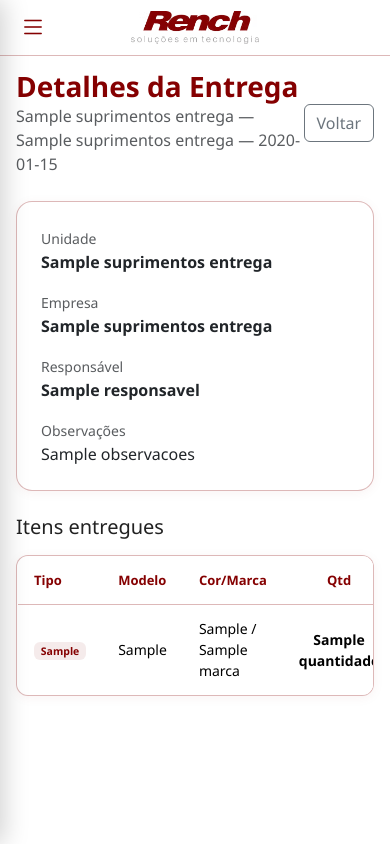
After one commit to donyury-dev/rench-estoque, a Flask app: page /suprimentos/entrega/3 in a window 390 px wide. The commit adds this page. Run offline with Flask 3, Linux system fonts and the light colour scheme; a user stored in the database is signed in; tables that the repository leaves empty hold one stand-in row (values such as "Sample post"); a database or web service that is not in the repository returns one stand-in record (values such as "Sample title"); parts of the project's set-up code (start-up, migrations or seed data) failed here and were passed over; some libraries are stand-ins or nearby versions.

Commit message:
feat: layout mobile responsivo com menu hamburguer e historico de estoque com motivo/unidade

```diff
--- a/rench_web/app.py
+++ b/rench_web/app.py
@@ -1678,6 +1678,38 @@ def lista_suprimentos():
         entregas=list(entregas.values()), locais=locais, tipos=tipos,
         busca=busca, filtro_unidade=unidade_id, filtro_tipo=tipo)
 
+
+@app.route('/suprimentos/entrega/<int:entrega_id>')
+@login_required
+def detalhes_entrega(entrega_id):
+    db = get_db()
+    cur = db.cursor()
+
+    cur.execute("""
+        SELECT se.*, u.nome as unidade_nome, emp.nome as empresa_nome
+        FROM suprimentos_entregas se
+        JOIN unidades u ON u.id = se.unidade_id
+        JOIN empresas emp ON emp.id = u.empresa_id
+        WHERE se.id = %s
+    """, (entrega_id,))
+    entrega = cur.fetchone()
+    if not entrega:
+        flash('Entrega nao encontrada.', 'danger')
+        return redirect(url_for('lista_suprimentos'))
+
+    cur.execute("""
+        SELECT si.*, e.quantidade as estoque_atual
+        FROM suprimentos_itens si
+        LEFT JOIN estoque e ON e.tipo_suprimento = (si.tipo_suprimento || ' ' || COALESCE(si.cor_selecionada, ''))
+            AND e.modelo_impressora = si.modelo_impressora
+            AND COALESCE(e.marca, '') = COALESCE(si.marca, '')
+        WHERE si.entrega_id = %s
+    """, (entrega_id,))
+    itens = cur.fetchall()
+
+    return render_template('suprimento_detalhes.html', entrega=entrega, itens=itens)
+
+
 @app.route('/suprimentos/mobile', methods=['GET', 'POST'])
 @login_required
 def suprimento_mobile():
@@ -2200,10 +2232,19 @@ def estoque_historico(estoque_id):
         return redirect(url_for('controle_estoque'))
 
     cur.execute("""
-        SELECT * FROM estoque_movimentacoes
-        WHERE estoque_id=%s
-        ORDER BY data_movimento DESC, id DESC
-    """, (estoque_id,))
+        SELECT em.*, si.motivo_padrao, si.defeito, si.motivo as motivo_item,
+               se.unidade_id, u.nome as unidade_nome, emp.nome as empresa_nome, se.observacoes
+        FROM estoque_movimentacoes em
+        LEFT JOIN suprimentos_entregas se ON se.id = em.entrega_id
+        LEFT JOIN unidades u ON u.id = se.unidade_id
+        LEFT JOIN empresas emp ON emp.id = u.empresa_id
+        LEFT JOIN suprimentos_itens si ON si.entrega_id = em.entrega_id
+            AND si.tipo_suprimento = %s
+            AND COALESCE(si.modelo_impressora, '') = COALESCE(%s, '')
+            AND COALESCE(si.marca, '') = COALESCE(%s, '')
+        WHERE em.estoque_id=%s
+        ORDER BY em.data_movimento DESC, em.id DESC
+    """, (item['tipo_suprimento'], item['modelo_impressora'] or '', item['marca'] or '', estoque_id))
     movimentacoes = cur.fetchall()
 
     return render_template('estoque_historico.html', item=item, movimentacoes=movimentacoes)
@@ -2221,12 +2262,22 @@ def api_estoque_historico():
     cur = db.cursor()
     estoque_id, _ = buscar_ou_criar_estoque(cur, tipo, modelo, marca)
     cur.execute("""
-        SELECT id, tipo_movimento, quantidade, saldo_antes, saldo_depois, motivo, responsavel, data_movimento
-        FROM estoque_movimentacoes
-        WHERE estoque_id=%s
-        ORDER BY data_movimento DESC, id DESC
+        SELECT em.id, em.tipo_movimento, em.quantidade, em.saldo_antes, em.saldo_depois,
+               em.motivo, em.responsavel, em.data_movimento, em.entrega_id,
+               si.motivo_padrao, si.defeito, si.motivo as motivo_item,
+               u.nome as unidade_nome, emp.nome as empresa_nome
+        FROM estoque_movimentacoes em
+        LEFT JOIN suprimentos_entregas se ON se.id = em.entrega_id
+        LEFT JOIN unidades u ON u.id = se.unidade_id
+        LEFT JOIN empresas emp ON emp.id = u.empresa_id
+        LEFT JOIN suprimentos_itens si ON si.entrega_id = em.entrega_id
+            AND si.tipo_suprimento = %s
+            AND COALESCE(si.modelo_impressora, '') = COALESCE(%s, '')
+            AND COALESCE(si.marca, '') = COALESCE(%s, '')
+        WHERE em.estoque_id=%s
+        ORDER BY em.data_movimento DESC, em.id DESC
         LIMIT 100
-    """, (estoque_id,))
+    """, (tipo, modelo, marca or '', estoque_id))
     rows = cur.fetchall()
     movimentacoes = []
     for r in rows:
@@ -2237,7 +2288,13 @@ def api_estoque_historico():
             'saldo_antes': r['saldo_antes'],
             'saldo_depois': r['saldo_depois'],
             'motivo': r['motivo'],
+            'motivo_padrao': r['motivo_padrao'],
+            'motivo_item': r['motivo_item'],
+            'defeito': r['defeito'],
             'responsavel': r['responsavel'],
+            'entrega_id': r['entrega_id'],
+            'unidade_nome': r['unidade_nome'],
+            'empresa_nome': r['empresa_nome'],
             'data_movimento': r['data_movimento'].strftime('%d/%m/%Y %H:%M') if r['data_movimento'] else None
         })
     return jsonify({'movimentacoes': movimentacoes})
--- a/rench_web/templates/base.html
+++ b/rench_web/templates/base.html
@@ -57,12 +57,36 @@
   .mov-card i{font-size:22px;}
   .mov-info p{margin:0;}
   .mov-data{font-size:13px;color:#888;}
+
+  /* Mobile: menu lateral retrátil */
+  @media (max-width: 991.98px) {
+    :root{--sidebar-width:0px;}
+    .sidebar{transform:translateX(-100%);width:260px;transition:transform .25s ease;box-shadow:4px 0 24px rgba(0,0,0,.18);}
+    .sidebar.show{transform:translateX(0);}
+    .main-content{margin-left:0;padding:70px 16px 25px;}
+    .mobile-header{position:fixed;top:0;left:0;right:0;height:56px;background:#fff;border-bottom:1px solid var(--primary-borda);z-index:999;display:flex;align-items:center;justify-content:space-between;padding:0 16px;}
+    .mobile-header .mobile-logo{max-height:34px;}
+    .mobile-header .btn-menu{background:transparent;border:0;color:var(--primary);font-size:26px;padding:4px;}
+    .sidebar-backdrop{position:fixed;inset:0;background:rgba(0,0,0,.45);z-index:999;opacity:0;visibility:hidden;transition:.2s;}
+    .sidebar-backdrop.show{opacity:1;visibility:visible;}
+  }
+  @media (min-width: 992px) {
+    .mobile-header{display:none;}
+    .sidebar-backdrop{display:none;}
+  }
 </style>
 {% block head %}{% endblock %}
 </head>
 <body>
 
-<div class="sidebar">
+<div class="mobile-header">
+  <button class="btn-menu" onclick="toggleMenu()"><i class="bi bi-list"></i></button>
+  <img src="{{url_for('static', filename='logo_rench.png')}}" alt="Rench" class="mobile-logo">
+  <div style="width:34px;"></div>
+</div>
+<div class="sidebar-backdrop" id="sidebarBackdrop" onclick="toggleMenu()"></div>
+
+<div class="sidebar" id="sidebar">
   <div class="sidebar-header">
     <img src="{{url_for('static', filename='logo_rench.png')}}" alt="Rench" class="sidebar-logo">
     <p>Controle de Equipamentos</p>
@@ -123,6 +147,19 @@
 </div>
 
 <script src="https://cdn.jsdelivr.net/npm/bootstrap@5.3.2/dist/js/bootstrap.bundle.min.js"></script>
+<script>
+  function toggleMenu(){
+    document.getElementById('sidebar').classList.toggle('show');
+    document.getElementById('sidebarBackdrop').classList.toggle('show');
+  }
+  document.querySelectorAll('.sidebar .nav-link').forEach(link=>{
+    link.addEventListener('click', ()=>{
+      if(window.innerWidth < 992){
+        toggleMenu();
+      }
+    });
+  });
+</script>
 {% block scripts %}{% endblock %}
 </body>
 </html>
--- /dev/null
+++ b/rench_web/templates/suprimento_detalhes.html
@@ -0,0 +1,69 @@
+{% extends "base.html" %}
+{% block title %}Detalhes da Entrega - RENCH{% endblock %}
+
+{% block content %}
+<div class="page-header">
+  <div>
+    <h1>Detalhes da Entrega</h1>
+    <p class="text-muted mb-0">{{entrega.empresa_nome}} — {{entrega.unidade_nome}} — {{entrega.data_entrega.strftime('%d/%m/%Y')}}</p>
+  </div>
+  <a href="{{url_for('lista_suprimentos')}}" class="btn btn-outline-secondary">Voltar</a>
+</div>
+
+<div class="card card-dashboard p-4 mb-4">
+  <div class="row g-3">
+    <div class="col-md-4">
+      <label class="text-muted small">Unidade</label>
+      <div class="fw-bold">{{entrega.unidade_nome}}</div>
+    </div>
+    <div class="col-md-4">
+      <label class="text-muted small">Empresa</label>
+      <div class="fw-bold">{{entrega.empresa_nome}}</div>
+    </div>
+    <div class="col-md-4">
+      <label class="text-muted small">Responsável</label>
+      <div class="fw-bold">{{entrega.responsavel or '-'}}</div>
+    </div>
+    <div class="col-12">
+      <label class="text-muted small">Observações</label>
+      <div>{{entrega.observacoes or '-'}}</div>
+    </div>
+  </div>
+</div>
+
+<h5 class="mb-3">Itens entregues</h5>
+
+<div class="table-rench">
+  <table class="table table-rench mb-0">
+    <thead>
+      <tr>
+        <th>Tipo</th>
+        <th>Modelo</th>
+        <th>Cor/Marca</th>
+        <th class="text-center">Qtd</th>
+        <th>Motivo</th>
+        <th>Defeito</th>
+      </tr>
+    </thead>
+    <tbody>
+      {% for i in itens %}
+      <tr>
+        <td><span class="badge bg-soft-primary">{{i.tipo_suprimento}}</span></td>
+        <td>{{i.modelo_impressora or '-'}}</td>
+        <td>
+          {{i.cor_selecionada or '-'}}
+          {% if i.marca %} / {{i.marca}}{% endif %}
+        </td>
+        <td class="text-center fw-bold">{{i.quantidade}}</td>
+        <td>{{i.motivo_padrao or i.motivo or '-'}}</td>
+        <td>{{i.defeito or '-'}}</td>
+      </tr>
+      {% else %}
+      <tr>
+        <td colspan="6" class="text-center text-muted py-4">Nenhum item nesta entrega.</td>
+      </tr>
+      {% endfor %}
+    </tbody>
+  </table>
+</div>
+{% endblock %}
```
Also changed, not shown: rench_web/templates/estoque_historico.html (+33 -7 lines), rench_web/templates/suprimento_mobile.html (+15 -7 lines).
